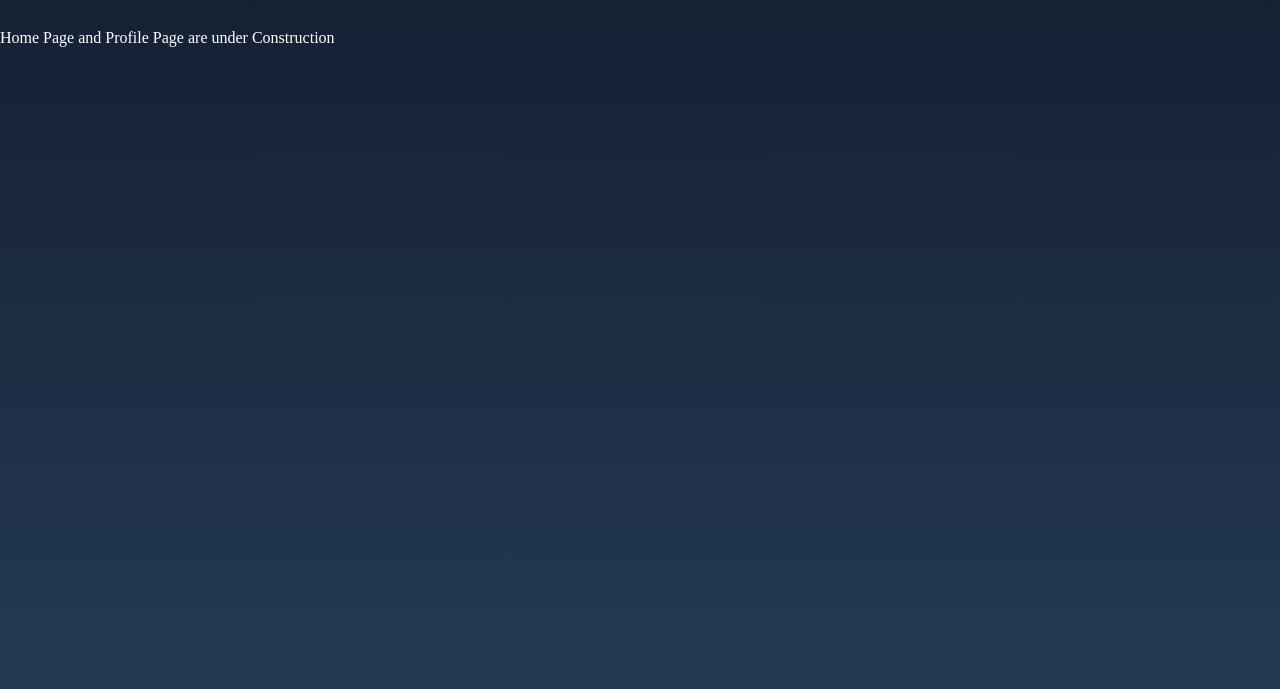
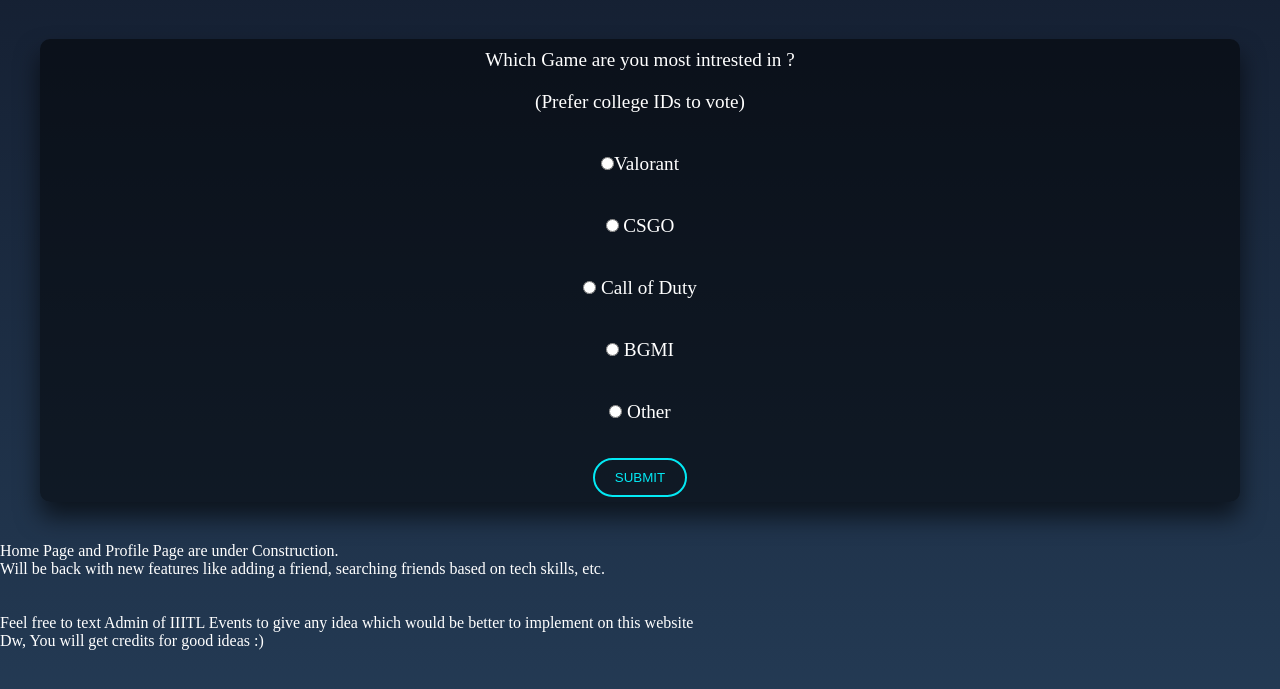
Before and after one commit to gopivaibhav/IIITL-events, a React app: page / in a window 1280 px wide. Shown: the part 73-762 px from the top of the page. Built offline with nearby package versions, Linux system fonts and the light colour scheme; no server answers.

Commit message:
added form to fill

```diff
--- /dev/null
+++ b/src/CSS/home.css
@@ -0,0 +1,42 @@
+.options{
+    display: flex;
+    flex-direction: column;
+    justify-content: center;
+    align-items: center;
+    padding: 20px;
+    padding-top: 0px;
+    width: 80%;
+}
+
+.Q-A{
+    display: flex;
+    flex-direction: column;
+    justify-content: center;
+    align-items: center;
+    margin: 40px;
+    margin-top: 10px;
+    background: rgba(0, 0, 0, 0.5);
+    box-shadow: 0 15px 25px rgba(0, 0, 0, 0.6);
+    border-radius: 10px;
+}
+.Q-A p{
+    font-size: 1.2rem;
+    padding: 10px;
+    width: 100%;
+    text-align: center;
+}
+
+.options p{
+    margin: 20px;
+    margin-bottom: 0px;
+    width: 150px;
+}
+.text{
+    background-color: transparent;
+    border: 0px;
+    color: white;
+    padding: 10px;
+    margin: 5px;
+    margin-top: 0px;
+    border-bottom: 2px solid white;
+}
--- a/src/CSS/people.css
+++ b/src/CSS/people.css
@@ -17,7 +17,7 @@
 }
 
 ::-webkit-scrollbar-thumb:hover {
-  background: #000;
+  background: rgb(105, 104, 104);
 }
 .people p {
   font-size: 25px;
--- /dev/null
+++ b/src/Components/Home.js
@@ -0,0 +1,79 @@
+import React, { useState } from 'react';
+import axios from 'axios';
+import '../CSS/home.css'
+
+export default function Home() {
+    const [other, setOther] = useState(false)
+    const [value, setValue] = useState('')
+    const [error, setError] = useState('')
+
+    const onChangeValue = (e) => {
+        setValue(e.target.value)
+        if (e.target.value === 'Other') {
+            setOther(true)
+        } else {
+            setOther(false)
+        }
+    }
+    const submitForm = () => {
+        if(value==='' || value==='Other' || value===' '){
+            setError('Game Name can not be empty')
+        }else{
+            if(sessionStorage.getItem('auth-token')){
+                axios.post(`${process.env.REACT_APP_PORT}/user/form`, {
+                    vale: value
+                },{
+                    headers:{
+                        'auth-token':sessionStorage.getItem('auth-token')
+                    }
+                }).then((res) => {
+                    console.log(res.data)
+                    setError(res.data)
+                })
+            }else{
+                setError('Login to vote')
+            }
+        }
+    }
+
+    return (<>
+        <div className='Q-A'>
+            <p>Which Game are you most intrested in ? </p>
+            <p>(Prefer college IDs to vote) </p>
+            <div onChange={onChangeValue} className='options'>
+                <p><input type="radio" value="Valorant" name="game" id='valo' /><label htmlFor='valo'>Valorant</label> </p>
+                <p><input type="radio" value="CSGO" name="game" id='csgo' /><label htmlFor='csgo'> CSGO </label></p>
+                <p><input type="radio" value="Call of Duty" name="game" id='Call of Duty' /><label htmlFor='Call of Duty'> Call of Duty </label></p>
+                <p><input type="radio" value="BGMI" name="game" id='bgmi' /><label htmlFor='bgmi'> BGMI </label></p>
+                <p><input type="radio" value="Other" name="game" id='other' /><label htmlFor='other'> Other</label> </p>
+            </div>
+            {other &&
+                <p><input type="text" className='text' onChange={e=>setValue(e.target.value)} placeholder='Write Game name' /></p>
+            }
+            <button onClick={submitForm}>
+                Submit
+                <span className="first"></span>
+                <span className="second"></span>
+                <span className="third"></span>
+                <span className="fourth"></span>
+            </button>
+            {error &&
+                <p className='error'>{error}</p>
+            }
+        </div>
+
+        <div>
+            Home Page and Profile Page are under Construction.
+            <br></br>
+            Will be back with new features like adding a friend, searching friends based on tech skills, etc.
+            <br></br>
+            <br></br>
+            <br></br>
+            Feel free to text Admin of IIITL Events to give any idea which would be better to implement on this website
+            <br></br>
+            Dw, You will get credits for good ideas :)
+        </div>
+    </>
+    );
+
+}
--- a/src/Components/People.js
+++ b/src/Components/People.js
@@ -10,9 +10,9 @@
     const [msg, setMsg] = useState(null);
     let navigate = useNavigate();
     useEffect(() => {
-        axios.get(`${process.env.REACT_APP_PORT}/user/getfrnds`,{
-            headers:{
-                'auth-token':sessionStorage.getItem('auth-token')
+        axios.get(`${process.env.REACT_APP_PORT}/user/getfrnds`, {
+            headers: {
+                'auth-token': sessionStorage.getItem('auth-token')
             }
         }).then((res) => {
             console.log(res.data)
@@ -52,9 +52,15 @@
     //         return i.fName===search
     //     }))
     // }
+    // const addFrnd = (e) => {
+    //     console.log(e.target.key)
+    // }
     const list = newItems.map((i) => {
         return (
-            <p key={i._id} id={i._id} onClick={handleClick}>{i.fName} {i.lName}</p>
+                <p key={i._id} id={i._id} onClick={handleClick}>
+                    {i.fName} {i.lName}
+                    {/* <span onClick={addFrnd} key={i._id}>Add Friend</span> */}
+                </p>
         )
     })
     return (
@@ -63,8 +69,8 @@
             <div className='people'>
                 <input type="text" onChange={searchFun} id='search' autoComplete="off"></input>
                 {msg
-                ?<span className='error'>{msg}</span>
-                :<label htmlFor='search' style={{fontSize:'20px'}}> Searching for {search}</label>
+                    ? <span className='error'>{msg}</span>
+                    : <label htmlFor='search' style={{ fontSize: '20px' }}> Searching for {search}</label>
                 }
                 {list}
             </div>
--- a/src/Components/Profile.js
+++ b/src/Components/Profile.js
@@ -5,6 +5,7 @@
 function Profile() {
     const [fName, setfName] = useState(null)
     const [lName, setlName] = useState(null)
+    const [formOpt, setformOpt] = useState(null)
     const [skills, setSkills] = useState([])
     const [imageUrl, setimageUrl] = useState(null)
     let token = sessionStorage.getItem('auth-token')
@@ -15,6 +16,7 @@
                         'auth-token': token
                     }
                 }).then((res) => {
+                    console.log(res.data)
                     if(res.data.imageUrl){
                         setimageUrl(res.data.imageUrl)
                         sessionStorage.setItem('imageUrl',res.data.imageUrl)
@@ -23,9 +25,12 @@
                         sessionStorage.setItem('imageUrl',res.data.imageUrl)
                     }
                     setfName(res.data.fName)
+                    setlName(res.data.lName)
+                    if(res.data.formFilled){
+                        setformOpt(res.data.formFilled)
+                    }
                     sessionStorage.setItem('fName',res.data.fName)
                     sessionStorage.setItem('lName',res.data.lName)
-                    setlName(res.data.lName)
                     res.data.skills.forEach(e => {
                         setSkills(prevItems => [...prevItems, e]);
                     });
@@ -55,7 +60,9 @@
                 </div>
                 <div>Your Skills:</div>
                 {skillList}
-
+                <div>
+                    {formOpt && <>{formOpt}</>}
+                </div>
             </>
         )
     }
--- a/src/Main.js
+++ b/src/Main.js
@@ -8,6 +8,7 @@
 } from 'react-router-dom';
 import Login from './Components/Login';
 import Profile from './Components/Profile';
+import Home from './Components/Home';
 import People from './Components/People';
 import Person from './Components/Person';
 import Admin from './Components/Admin';
@@ -74,7 +75,7 @@
                 </nav>
             </header>
             <Routes>
-                <Route path='/' element={<Checking />} />
+                <Route path='/' element={<Home />} />
                 <Route path='/profile' element={<Profile />} />
                 <Route path='/profile/edit' element={<EditProfile />} />
                 <Route path='/login' element={<Login />} />
@@ -87,11 +88,3 @@
         </Router>
     )
 }
-
-function Checking() {
-    return (
-        <div>
-            Home Page and Profile Page are under Construction
-        </div>
-    )
-}
```
